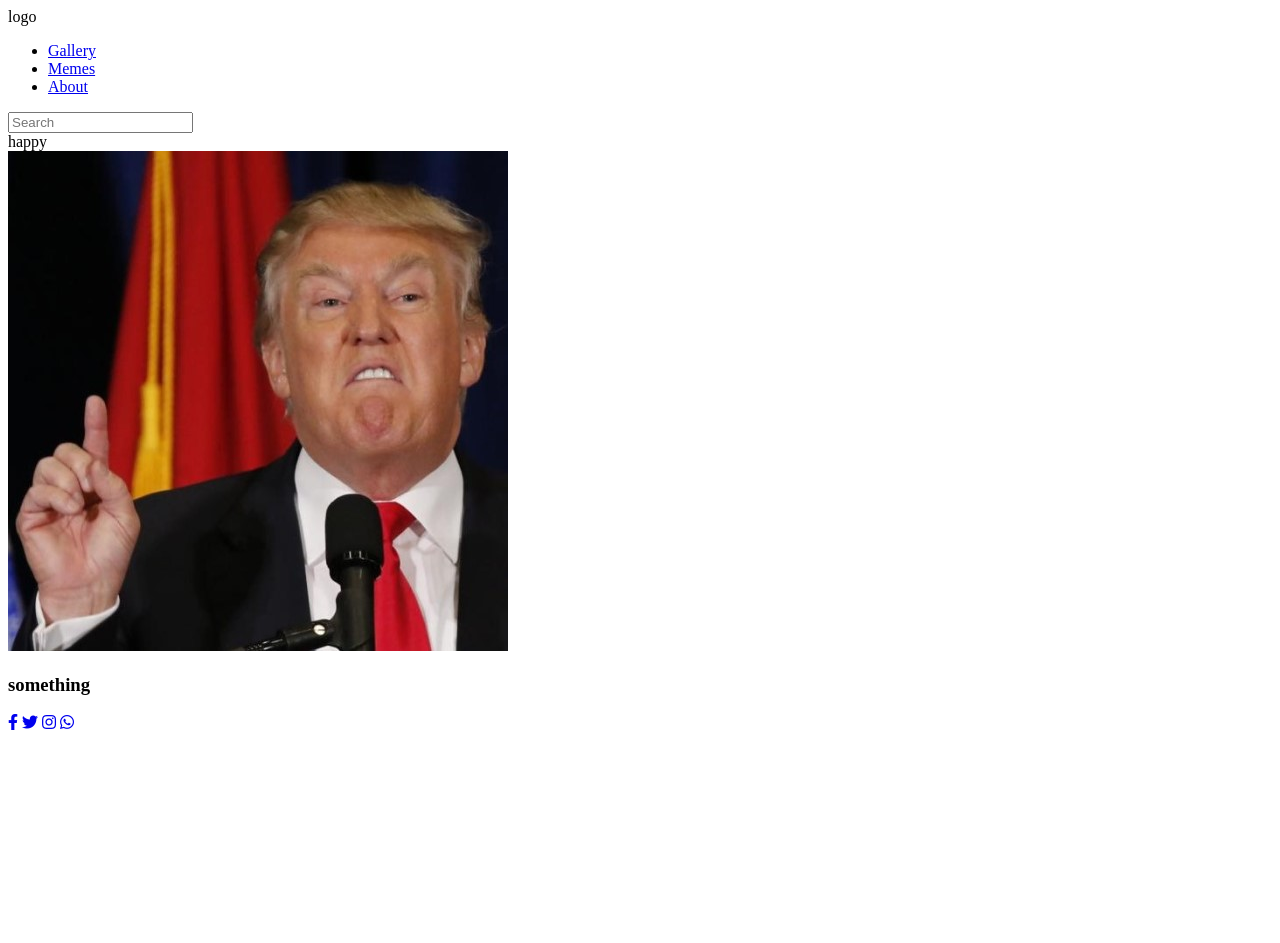
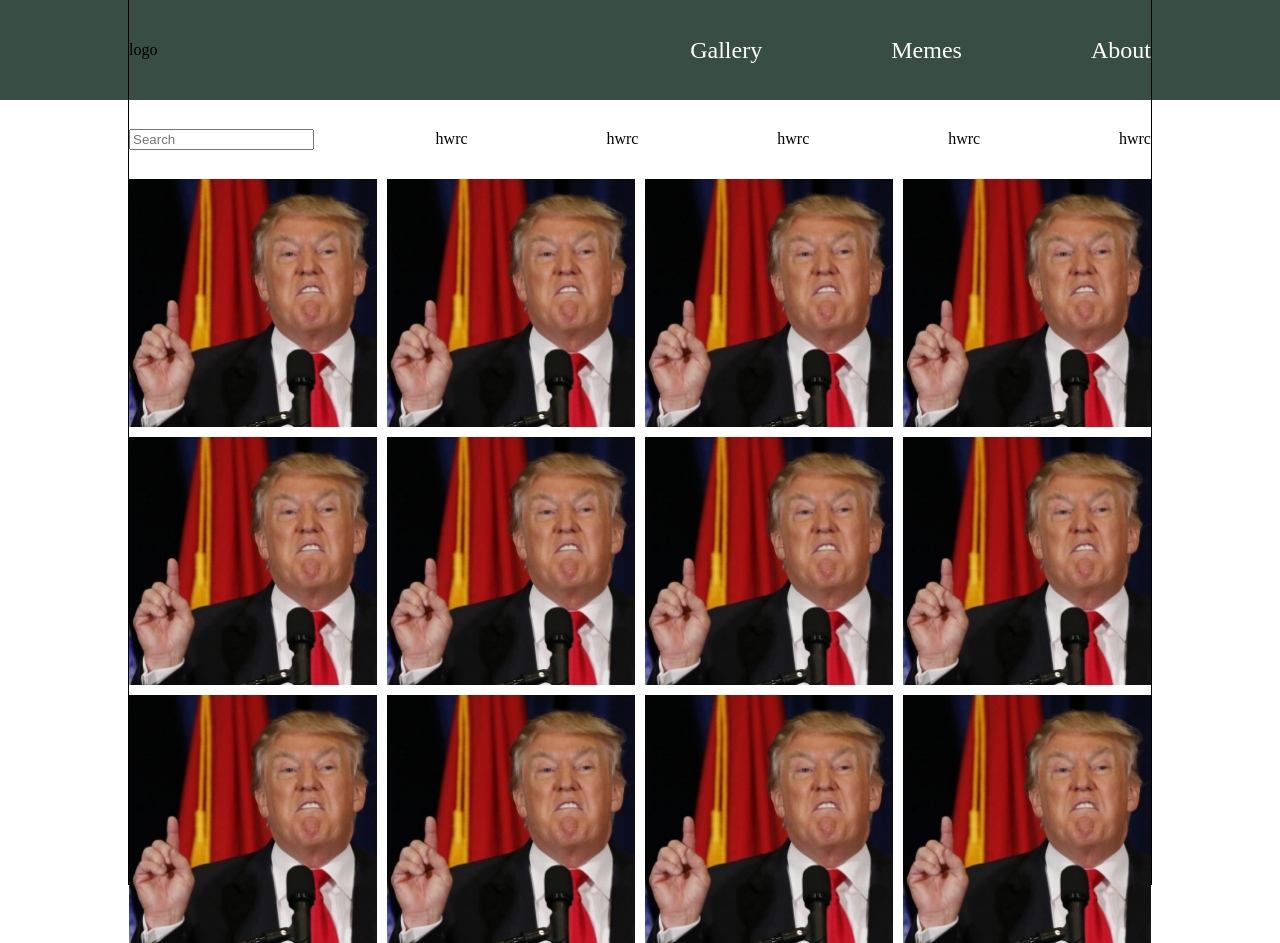
Before and after one commit to odedron100/Meme-generator, a plain HTML site: page index.html in a window 1280 px wide. Before the commit the page ends 800 px from the top, so only its background shows below. Drawn offline with Linux system fonts and the light colour scheme.

Commit message:
Complete html with min design

```diff
--- a/css/main.css
+++ b/css/main.css
@@ -0,0 +1,97 @@
+*{
+  box-sizing: border-box;
+}
+
+body{
+  margin: 0;
+  height: 100vh;
+}
+
+.grid-site-container{
+  display: grid;
+  grid-template-columns: 1fr;
+  grid-template-rows: 100px 1fr 100px;
+  height: 100%;
+}
+
+.main-header{
+  display: flex;
+  justify-content: center;
+  align-items: center;
+  grid-row: 1 / 1;
+  grid-column: 1 / 1;
+  background-color: rgb(56, 77, 68);
+}
+
+.main-header .header-container{
+  display: grid;
+  border-right: 1px solid black;
+  border-left: 1px solid black;
+  grid-template-columns: 30% 70%;
+  align-items: center;
+  width: 80%;
+  height: 100%;
+}
+
+.main-header .header-container .main-nav{
+  width: 70%;
+  justify-self: right;
+}
+
+.main-header .header-container .main-nav .nav-links{
+  display: flex;
+  list-style: none;
+  justify-content: space-between;
+  align-items: center;
+}
+
+.main-header .header-container .main-nav .nav-links .link >*{
+  color: rgb(255, 255, 255);
+  text-decoration: none;
+  font-size: 24px;
+}
+
+.main-content{
+  height: 100%;
+  display: grid;
+  grid-template-rows: 10% 1fr;
+  width: 80%;
+  border-right: 1px solid black;
+  border-left: 1px solid black;
+  justify-self: center;
+  align-items: center;
+  grid-row: 2 / 2;
+  grid-column: 1 / 1;
+}
+
+.main-content .search-header{
+  display: grid;
+  grid-template-columns:30% 70%;
+  justify-content: center;
+  align-items: center;
+}
+
+.main-content .search-header .search-keywords{
+  display: flex;
+  justify-content: space-between;
+  align-items: center;
+}
+
+.gallery-container{
+  height: 100%;
+  display: grid;
+  grid-template-columns: repeat(auto-fill, minmax(200px, 1fr));
+  gap: 10px 10px;
+}
+
+
+.main-content .gallery-container img{
+  height: 100%;
+  width: 100%;
+}
+
+/* .main-footer{
+  display: grid;
+  grid-row: 3 / 3;
+  grid-column: 1 / 1;
+} */
--- a/index.html
+++ b/index.html
@@ -11,6 +11,7 @@
 <body>
   <div class="grid-site-container">
     <header class="main-header">
+      <div class="header-container">
         <div class="logo">logo</div>
         <nav class="main-nav">
           <ul class="nav-links">
@@ -19,6 +20,7 @@
             <li class="link"> <a href="#">About</a></li>
           </ul>
         </nav>
+      </div>
     </header>
     <main class="main-content">
       <header class="search-header">
@@ -26,13 +28,29 @@
           <input type="list" placeholder="Search" name="search-input">
         </div>
         <div class="search-keywords">
-          happy
+          <span>hwrc</span>
+          <span>hwrc</span>
+          <span>hwrc</span>
+          <span>hwrc</span>
+          <span>hwrc</span>
         </div>
       </header>
       <section class="gallery-container">
         <img src="/img/1.jpg">
+        <img src="/img/1.jpg">
+        <img src="/img/1.jpg">
+        <img src="/img/1.jpg">
+        <img src="/img/1.jpg">
+        <img src="/img/1.jpg">
+        <img src="/img/1.jpg">
+        <img src="/img/1.jpg">
+        <img src="/img/1.jpg">
+        <img src="/img/1.jpg">
+        <img src="/img/1.jpg">
+        <img src="/img/1.jpg">
       </section>
-      <footer class="main-footer">
+    </main>
+      <!-- <footer class="main-footer">
         <h3 class="footer-title"> something </h3>
         <div class="links">
           <a href="#" class="facebook"><i class="fab fa-facebook-f"></i></a>
@@ -40,8 +58,7 @@
           <a href="#" class="instagram"><i class="fab fa-instagram"></i></a>
           <a href="#" class="whats-app"><i class="fab fa-whatsapp"></i></a>
         </div>
-      </footer>
-    </main>
+      </footer> -->
   </div>
   <script src="js/meme-util.js"></script>
   <script src="js/meme-storage.js"></script>
```
Lines whose indentation alone changed are shown as unchanged.
